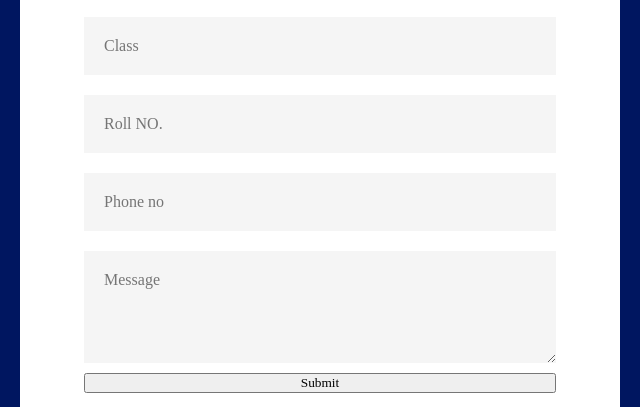
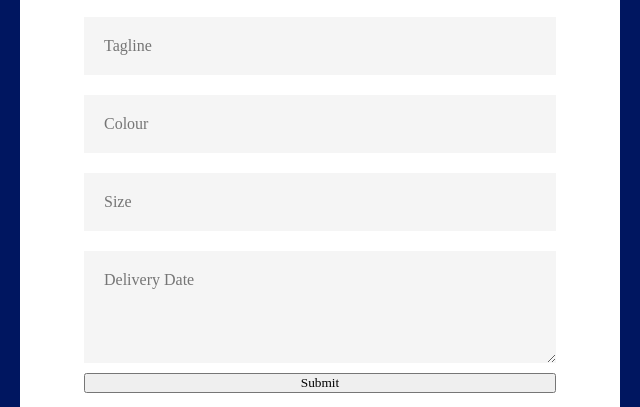
Before and after one commit to ShantanuSaraf30/tshirt-form, a plain HTML site: page index.html in a window 1280 px wide. Shown: the part 284-691 px from the top of the page, 320-960 px from the left. Drawn offline with Linux system fonts and the light colour scheme.

Commit message:
Update index.html

```diff
--- a/index.html
+++ b/index.html
@@ -11,10 +11,10 @@
             <h6>Contact US</h6>
                 <input type="text" id = "name" placeholder ="Your Name" required>
                 <input type="email" id = "email" placeholder ="Email id" required>
-                <input type="text" id = "Class" placeholder ="Class" required>
-                <input type="number" id = "rollno" placeholder ="Roll NO." required>
-                <input type="number" id = "phone" placeholder ="Phone no" required>
-                <textarea id ="message" rows="4"placeholder ="Message"></textarea>
+                <input type="text" id = "Tagline" placeholder ="Tagline" required>
+                <input type="number" id = "Colour" placeholder ="Colour" required>
+                <input type="number" id = "Size" placeholder ="Size" required>
+                <textarea id ="Delivery Date" rows="4"placeholder ="Delivery Date"></textarea>
                 <button type ="submit">Submit</button>
         </form>
     </div>
```
